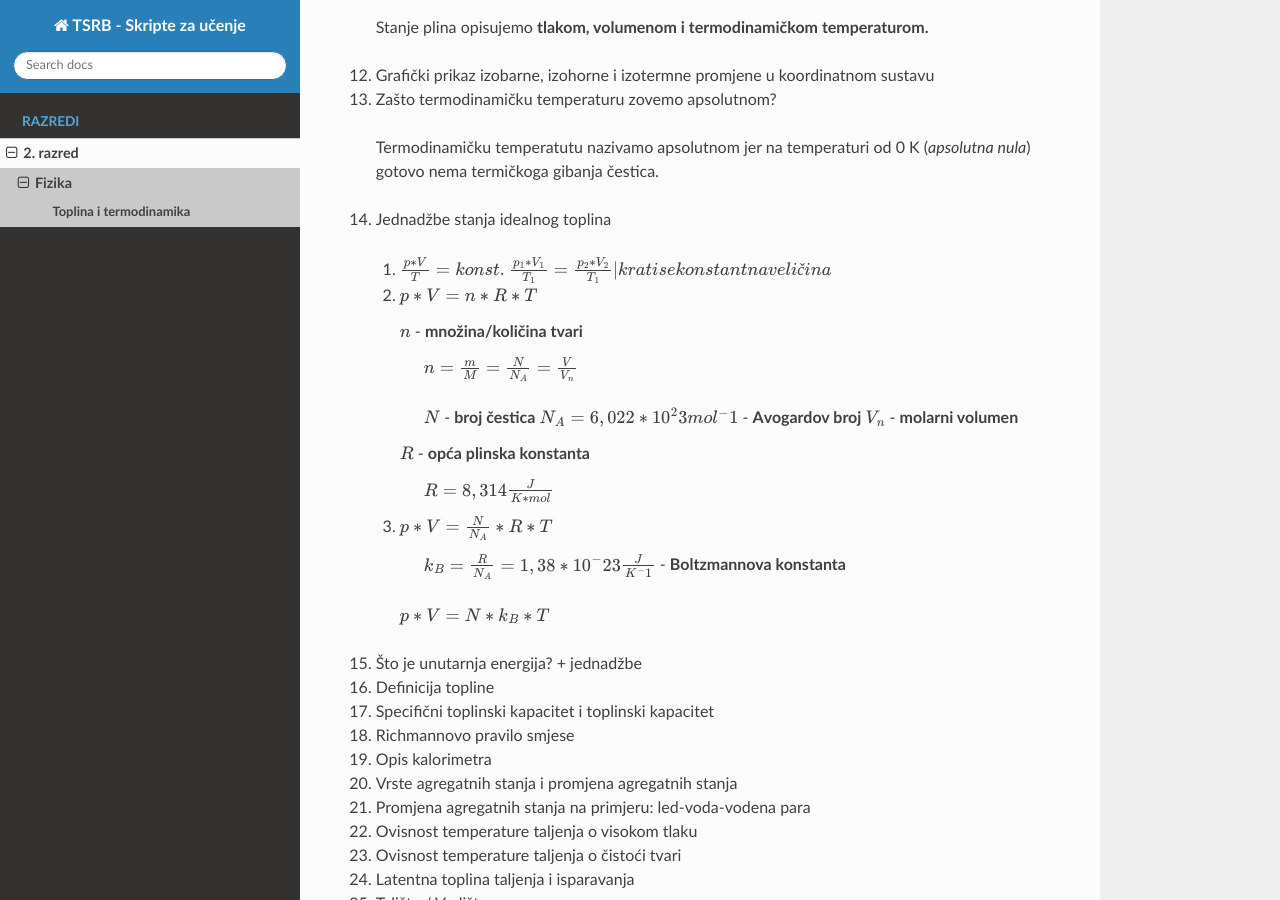
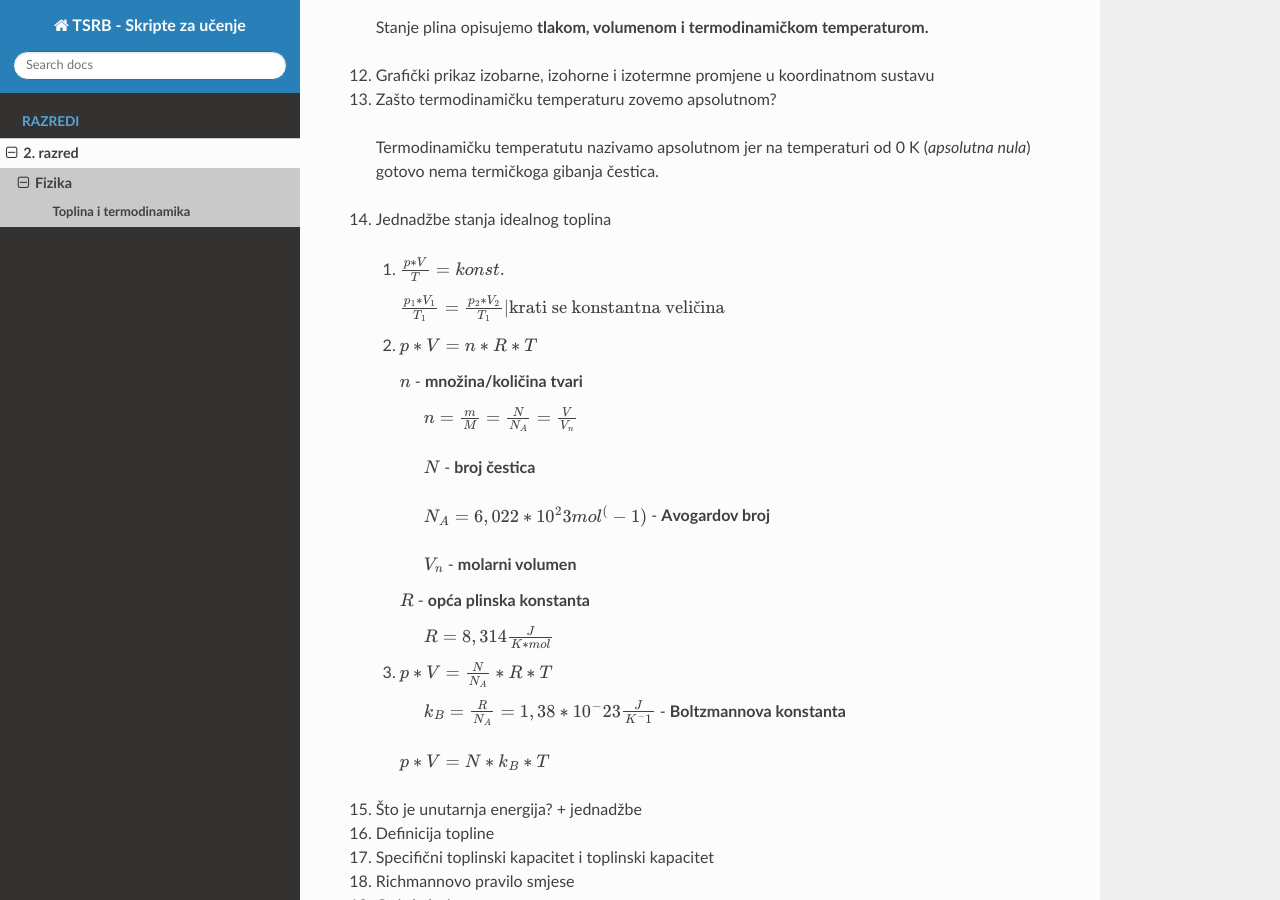
Before and after one commit to recycleTheC/tsrb-h_razred, a Sphinx documentation site: the page built from source/2_razred/fizika/toplina.rst, in a window 1280 px wide and 900 px high, scrolled down 7716 px. Built offline with Sphinx 7.4.7 and the Read the Docs theme 2.0.0, drawn with Linux system fonts in a browser that asks for light colours.

Commit message:
Jednadžbe stanja idealnog plina

```diff
--- a/source/2_razred/fizika/toplina.rst
+++ b/source/2_razred/fizika/toplina.rst
@@ -199,7 +199,8 @@ Toplina i termodinamika
 14. Jednadžbe stanja idealnog toplina
 
   1) :math:`\frac {p*V}{T}=konst.`
-     :math:`\frac {p_1*V_1}{T_1}=\frac {p_2*V_2}{T_1}|krati se konstantna veličina`
+
+     :math:`\frac {p_1*V_1}{T_1}=\frac {p_2*V_2}{T_1}|\text{krati se konstantna veličina}`
 
   2) :math:`p*V=n*R*T`
 
@@ -208,7 +209,9 @@ Toplina i termodinamika
       :math:`n=\frac {m}{M}=\frac {N}{N_A}=\frac {V}{V_n}`
 
       :math:`N` - **broj čestica**
-      :math:`N_A = 6,022*10^23 mol^-1` - **Avogardov broj**
+
+      :math:`N_A = 6,022*10^23 mol^(-1)` - **Avogardov broj**
+
       :math:`V_n` - **molarni volumen**
 
      :math:`R` - **opća plinska konstanta**
```
